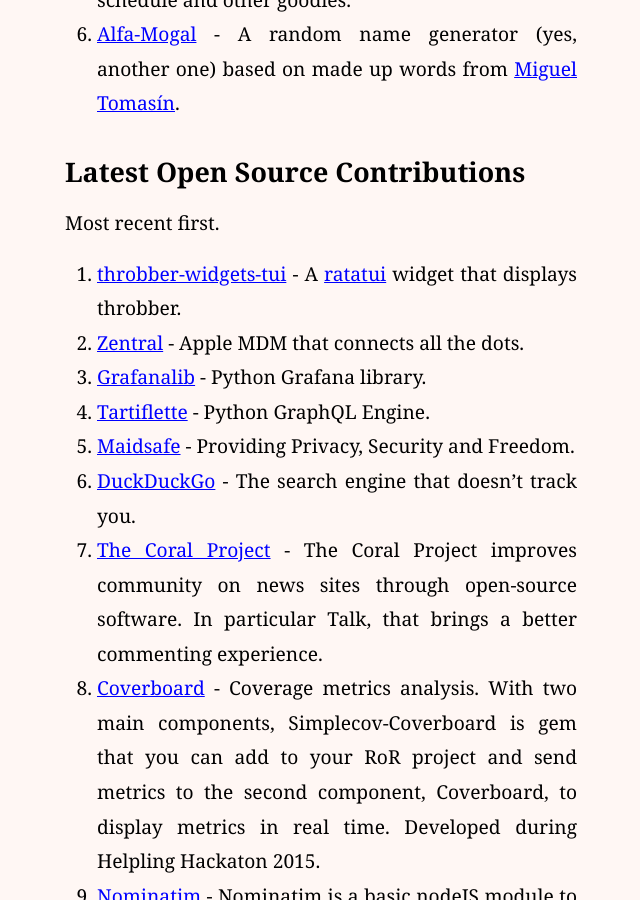
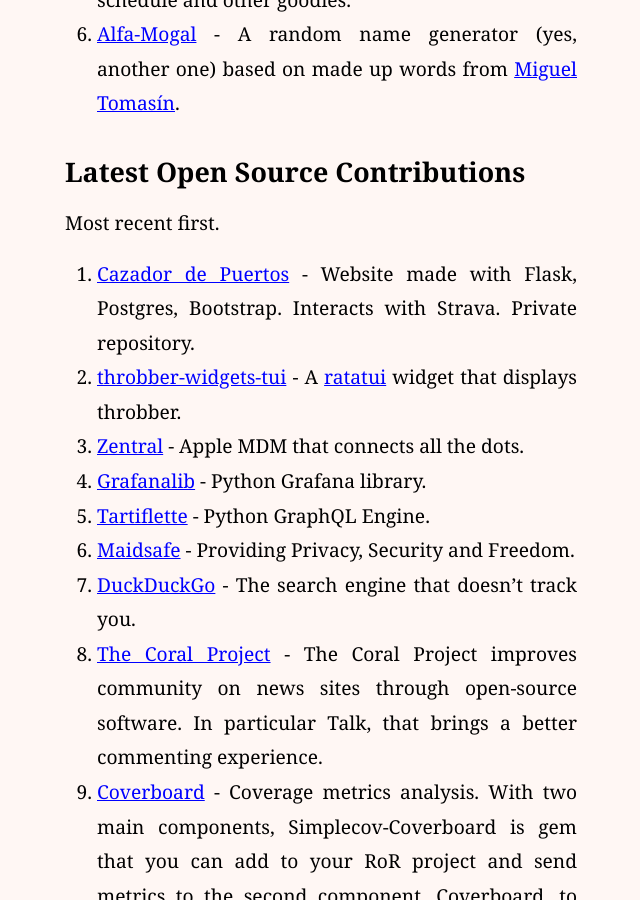
Before and after one commit to mazzi/mazzi.github.com, a Jekyll site: the page built from projects.md, in a window 1280 px wide and 900 px high, scrolled down 830 px. Shown: the whole window, without its empty margins (319-959 px from the left). Built offline with Jekyll 4.4.1, drawn with Linux system fonts in a browser that asks for light colours.

```diff
--- a/projects.md
+++ b/projects.md
@@ -18,18 +18,19 @@ Here you will find a list of open source contributions that I made and also proj
 
 Most recent first.
 
-1. [throbber-widgets-tui](https://github.com/arkbig/throbber-widgets-tui) - A [ratatui](https://github.com/ratatui/ratatui) widget that displays throbber.
-2. [Zentral](https://github.com/zentral/) - Apple MDM that connects all the dots.
-3. [Grafanalib](https://github.com/weaveworks/grafanalib/) - Python Grafana library.
-4. [Tartiflette](https://github.com/tartiflette/tartiflette) - Python GraphQL Engine.
-5. [Maidsafe](https://github.com/maidsafe) - Providing Privacy, Security and Freedom.
-6. [DuckDuckGo](https://github.com/duckduckgo/duckduckgo-locales) - The search engine that doesn't track you.
-7. [The Coral Project](https://github.com/coralproject/talk) - The Coral Project improves community on news sites through open-source software. In particular Talk, that brings a better commenting experience.
-8. [Coverboard](https://github.com/Coverboard) - Coverage metrics analysis. With two main components, Simplecov-Coverboard is gem that you can add to your RoR project and send metrics to the second component, Coverboard, to display metrics in real time. Developed during Helpling Hackaton 2015.
-9. [Nominatim](https://github.com/dynmeth/node-nominatim) - Nominatim is a basic nodeJS module to handle geocoding and reverse geocoding via OpenStreetMap (OSM). It attempts to adhere to the Nominatim usage policy.
-10. [PhpRedis](https://github.com/phpredis/phpredis) - The phpredis extension provides an API for communicating with the Redis key-value store. It is released under the PHP License, version 3.01. This code has been developed and maintained by Owlient from November 2009 to March 2011.
-11. [forecast.io](https://github.com/mateodelnorte/forecast.io) - A simple wrapper for the awesome forecast.io (API: [https://developer.forecast.io/docs/v2](https://developer.forecast.io/docs/v2)) written in NodeJS.
-12. [Sculejs](https://github.com/dan-eyles/sculejs) - SculeJS (from Minuscule - pronounced skyul) is a fully featured DBMS written in JavaScript that emulates the functionality of MongoDB. It's also much more than that; SculeJS includes implementations of many general purpose data structures that can be used by developers in their day-to-day work.
+1. [Cazador de Puertos](https://cdp.venividi.cc/) - Website made with Flask, Postgres, Bootstrap. Interacts with Strava. Private repository.
+2. [throbber-widgets-tui](https://github.com/arkbig/throbber-widgets-tui) - A [ratatui](https://github.com/ratatui/ratatui) widget that displays throbber.
+3. [Zentral](https://github.com/zentral/) - Apple MDM that connects all the dots.
+4. [Grafanalib](https://github.com/weaveworks/grafanalib/) - Python Grafana library.
+5. [Tartiflette](https://github.com/tartiflette/tartiflette) - Python GraphQL Engine.
+6. [Maidsafe](https://github.com/maidsafe) - Providing Privacy, Security and Freedom.
+7. [DuckDuckGo](https://github.com/duckduckgo/duckduckgo-locales) - The search engine that doesn't track you.
+8. [The Coral Project](https://github.com/coralproject/talk) - The Coral Project improves community on news sites through open-source software. In particular Talk, that brings a better commenting experience.
+9. [Coverboard](https://github.com/Coverboard) - Coverage metrics analysis. With two main components, Simplecov-Coverboard is gem that you can add to your RoR project and send metrics to the second component, Coverboard, to display metrics in real time. Developed during Helpling Hackaton 2015.
+10. [Nominatim](https://github.com/dynmeth/node-nominatim) - Nominatim is a basic nodeJS module to handle geocoding and reverse geocoding via OpenStreetMap (OSM). It attempts to adhere to the Nominatim usage policy.
+11. [PhpRedis](https://github.com/phpredis/phpredis) - The phpredis extension provides an API for communicating with the Redis key-value store. It is released under the PHP License, version 3.01. This code has been developed and maintained by Owlient from November 2009 to March 2011.
+12. [forecast.io](https://github.com/mateodelnorte/forecast.io) - A simple wrapper for the awesome forecast.io (API: [https://developer.forecast.io/docs/v2](https://developer.forecast.io/docs/v2)) written in NodeJS.
+13. [Sculejs](https://github.com/dan-eyles/sculejs) - SculeJS (from Minuscule - pronounced skyul) is a fully featured DBMS written in JavaScript that emulates the functionality of MongoDB. It's also much more than that; SculeJS includes implementations of many general purpose data structures that can be used by developers in their day-to-day work.
 
 ### And...
 
```
